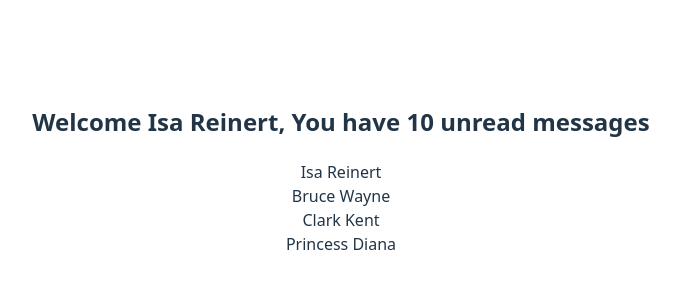
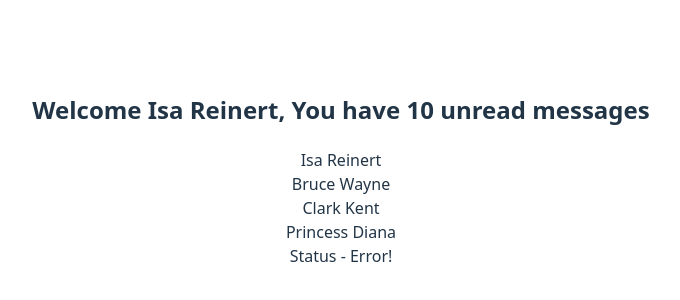
Before and after one commit to reinertisa/react-typescript-crash-course, a React (Vite) app: page / in a window 1280 px wide. Shown: the part 230-530 px from the top of the page, without its empty margins (299-979 px from the left). Built offline with nearby package versions, Linux system fonts and the light colour scheme.

Commit message:
feat(website): add type with union

```diff
--- a/src/App.tsx
+++ b/src/App.tsx
@@ -2,6 +2,7 @@ import './App.css'
 import Greet from "./components/Greet.tsx";
 import Person from "./components/Person.tsx";
 import PersonList from "./components/PersonList.tsx";
+import Status from "./components/Status.tsx";
 
 function App() {
     const name = {
@@ -29,6 +30,7 @@ function App() {
           <Greet name="Isa Reinert" messageCount={10} isLoggedIn={true} />
           <Person name={name} />
           <PersonList names={personList} />
+          <Status status='error' />
       </div>
   )
 }
--- /dev/null
+++ b/src/components/Status.tsx
@@ -0,0 +1,19 @@
+
+type StatusProps = {
+    status: 'loading' | 'success' | 'error'
+}
+
+export default function Status(props: StatusProps) {
+    let message;
+    if (props.status === 'loading') {
+        message = 'Loading...'
+    } else if (props.status === 'success') {
+        message = 'Success!'
+    } else if (props.status === 'error') {
+        message = 'Error!'
+    }
+
+    return (
+        <div>Status - {message}</div>
+    )
+}
```
